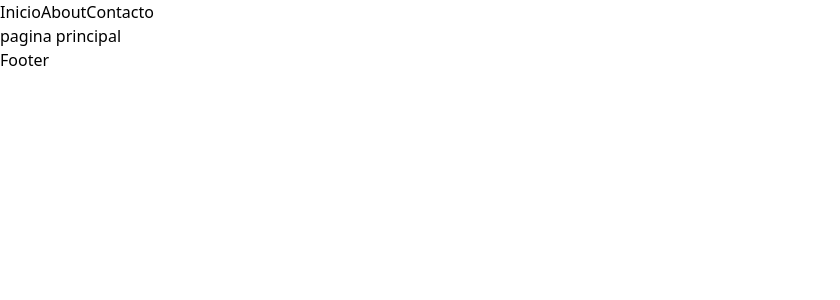
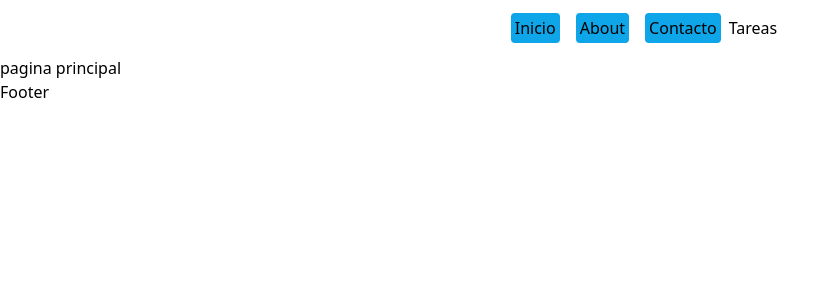
Before and after one commit to Lobonjulian/hookAndRoutes, a React (Vite) app: page / in a window 1280 px wide. Shown: the top 300 px of the page, without its empty margins (0-840 px from the left). Built offline with nearby package versions, Linux system fonts and the light colour scheme.

Commit message:
NavLink Moderno

```diff
--- a/src/components/Navbar.jsx
+++ b/src/components/Navbar.jsx
@@ -1,12 +1,27 @@
-import { Link } from "react-router-dom";
+import { NavLink } from "react-router-dom";
 
 const Navbar = () => {
   return (
     <nav className="flex justify-center items-center">
-      <div className="container">
-        <Link to="/">Inicio</Link>
-        <Link to="/about">About</Link>
-        <Link to="/contact">Contacto</Link>
+      <div className="my-4">
+        <NavLink to="/" className="m-2 bg-sky-500 border-none rounded p-1">
+          Inicio
+        </NavLink>
+        <NavLink to="/about" className="m-2 bg-sky-500 border-none rounded p-1">
+          About
+        </NavLink>
+        <NavLink
+          to="/contact"
+          className="m-2 bg-sky-500 border-none rounded p-1"
+        >
+          Contacto
+        </NavLink>
+        <NavLink
+          to="tareas"
+          className={({ isActive }) => (isActive ? activeClassName : undefined)}
+        >
+          Tareas
+        </NavLink>
       </div>
     </nav>
   );
```
Also changed, not shown: 1 other file (tests, documents, lock files or other folders).
